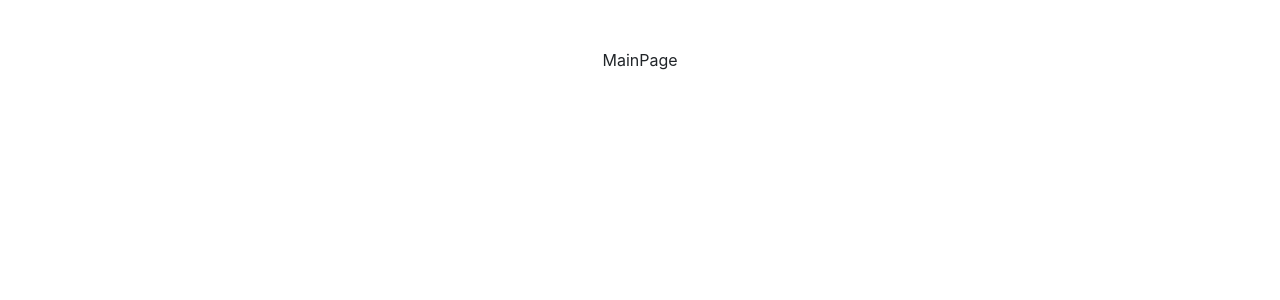
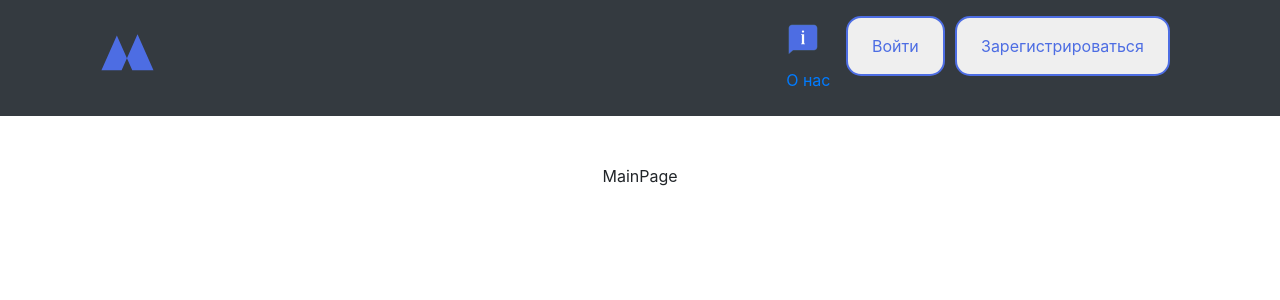
Before and after one commit to DRV2VNA/meighen_bank, a React (Create React App) app in the folder frontend_maighen_bank/: page / in a window 1280 px wide. Shown: the top 300 px of the page. Built offline with nearby package versions, Linux system fonts and the light colour scheme.

Commit message:
MGB-6 | Добавлен header

```diff
--- /dev/null
+++ b/frontend_maighen_bank/src/header/Header.js
@@ -0,0 +1,68 @@
+import React, {Component} from 'react';
+import './header.css'
+
+class Header extends Component {
+    constructor(props) {
+        super(props);
+        this.state = {
+            code: props.code ? props.code : '999',
+            description: props.description ? props.description : 'Unknown error'
+        }
+    }
+
+
+    render() {
+        const {code, description} = this.state;
+        return (
+
+            <header>
+                <svg xmlns="http://www.w3.org/2000/svg" className="nnn">
+                    <symbol id="meighen" viewBox="0 0 118 94">
+                        <title>Meighen</title>
+                        <path fill-rule="evenodd" fill="#4d6de3" clip-rule="evenodd" d="M 19.4 61.4 l 36.379 0 l -18.1894 -41.0132 l -18.1896 41.0132 z m 42.5954 -42.4 l 18.8046 42.4 l -37.6092 0 l 18.8046 -42.4 z"></path>
+                    </symbol>
+                    <g id="about">
+                        <path className="about_s1" d="M 0.9375 3.75 C 0.9375 2.355469 2.355469 0.9375 3.75 0.9375 L 26.25 0.9375 C 27.644531 0.9375 29.0625 2.355469 29.0625 3.75 L 29.0625 23.25 C 29.0625 24.644531 27.644531 26.0625 26.25 26.0625 L 5.183594 26.0625 L 0.9375 29.601562 Z M 0.9375 3.75 "/>
+                        <path className="about_s2" d="M 26.25 1.125 C 27.550781 1.125 28.875 2.449219 28.875 3.75 L 28.875 23.25 C 28.875 24.550781 27.550781 25.875 26.25 25.875 L 5.113281 25.875 L 5.011719 25.960938 L 1.125 29.199219 L 1.125 3.75 C 1.125 2.449219 2.449219 1.125 3.75 1.125 L 26.25 1.125 M 26.25 0.75 L 3.75 0.75 C 2.25 0.75 0.75 2.25 0.75 3.75 L 0.75 30 L 5.25 26.25 L 26.25 26.25 C 27.75 26.25 29.25 24.75 29.25 23.25 L 29.25 3.75 C 29.25 2.25 27.75 0.75 26.25 0.75 Z M 26.25 0.75 "/>
+                        <path className="about_s3" d="M 15 6.375 C 14.378906 6.375 13.875 6.878906 13.875 7.5 C 13.875 8.121094 14.378906 8.625 15 8.625 C 15.621094 8.625 16.125 8.121094 16.125 7.5 C 16.125 6.878906 15.621094 6.375 15 6.375 Z M 15 6.375 "/>
+                        <path className="about_s4" d="M 16.125 19.5 L 16.125 10.125 L 13.125 10.125 L 13.125 10.875 L 13.875 10.875 L 13.875 19.5 L 13.125 19.5 L 13.125 20.25 L 16.875 20.25 L 16.875 19.5 Z M 16.125 19.5 "/>
+                    </g>
+                </svg>
+
+                <div className="px-3 py-2 bg-dark ">
+                    <div className="container">
+                        <div className="d-flex flex-wrap align-items-center justify-content-between">
+                            <a href="/"
+                               className="d-flex align-items-center my-2 my-lg-0 me-lg-auto text-white text-decoration-none">
+                                <svg className="bi me-2" width="100" height="100" role="img" aria-label="Bootstrap">
+                                    <use xlinkHref="#meighen"></use>
+                                </svg>
+                            </a>
+
+                            <ul className="nav col-12 col-lg-auto my-2 justify-content-center my-md-0 text-small">
+
+                                <li>
+                                    <a href="/about" className="nav-link ">
+                                        <svg className="bi d-block mx-auto mb-1" width="40" height="40">
+                                            <use xlinkHref="#about"></use>
+                                        </svg>
+                                        О нас
+                                    </a>
+                                </li>
+
+                                <button className="button-27" role="button">Войти</button>
+                                <button className="button-27" role="button">Зарегистрироваться</button>
+                            </ul>
+
+
+                        </div>
+                    </div>
+                </div>
+
+
+            </header>
+        );
+    }
+}
+
+export default Header;
--- /dev/null
+++ b/frontend_maighen_bank/src/header/header.css
@@ -0,0 +1,66 @@
+.nnn {
+    display: none;
+}
+
+.button-27 {
+   appearance: none;
+   /*background-color: #АА;*/
+   border: 2px solid #4d6de3;
+   border-radius: 15px;
+   box-sizing: border-box;
+   color: #4d6de3;
+   cursor: pointer;
+   display: inline-block;
+   /*font-family: Roobert,-apple-system,BlinkMacSystemFont,"Segoe UI",Helvetica,Arial,sans-serif,"Apple Color Emoji","Segoe UI Emoji","Segoe UI Symbol";*/
+   font-size: 16px;
+   /*font-weight: 600;*/
+   line-height: normal;
+   margin: 0;
+   min-height: 60px;
+   min-width: 0;
+   outline: none;
+   padding: 16px 24px;
+   text-align: center;
+   text-decoration: none;
+   transition: all 300ms cubic-bezier(.23, 1, 0.32, 1);
+   user-select: none;
+   -webkit-user-select: none;
+   touch-action: manipulation;
+   width: 100%;
+   will-change: transform;
+
+   height: 20px;
+   width: auto;
+
+    margin-right: 10px;
+}
+
+.button-27:disabled {
+    pointer-events: none;
+}
+
+.button-27:hover {
+    box-shadow: rgba(0, 0, 0, 0.25) 0 8px 15px;
+    transform: translateY(-2px);
+}
+
+.button-27:active {
+    box-shadow: none;
+    transform: translateY(0);
+}
+
+.about_s1 {
+    stroke:none;fill-rule:nonzero;fill:rgb(30.19608%,42.745098%,89.019608%);fill-opacity:1;
+}
+
+.about_s2 {
+    stroke:none;fill-rule:nonzero;fill:rgb(30.588236%,47.843137%,70.980394%);fill-opacity:1;
+}
+
+.about_s3 {
+    stroke:none;fill-rule:nonzero;fill:rgb(100%,100%,100%);fill-opacity:1;
+}
+
+.about_s4 {
+    stroke:none;fill-rule:nonzero;fill:rgb(100%,100%,100%);fill-opacity:1;
+}
--- a/frontend_maighen_bank/src/main_page/MainPage.js
+++ b/frontend_maighen_bank/src/main_page/MainPage.js
@@ -1,4 +1,5 @@
 import React, {Component} from 'react';
+import Header from "../header/Header";
 
 class MainPage extends Component {
     constructor(props) {
@@ -12,6 +13,8 @@ class MainPage extends Component {
     render() {
         const {code, description} = this.state;
         return (
+            <div>
+                <Header />
                 <div className='page-wrap d-flex flex-row align-items-center pt-5'>
                     <div className='container'>
                         <div className='row justify-content-center'>
@@ -22,6 +25,7 @@ class MainPage extends Component {
                         </div>
                     </div>
                 </div>
+            </div>
         );
     }
 }
```
Lines whose indentation alone changed are shown as unchanged.
